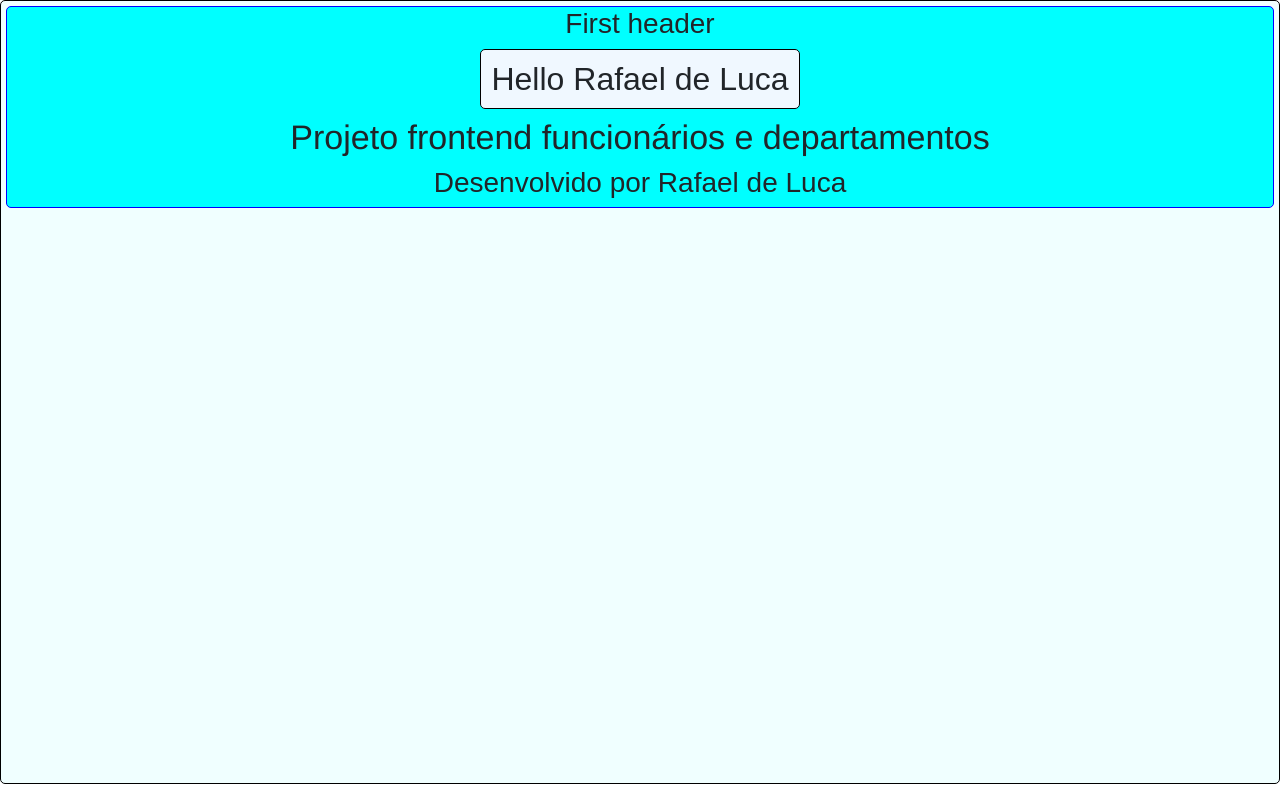
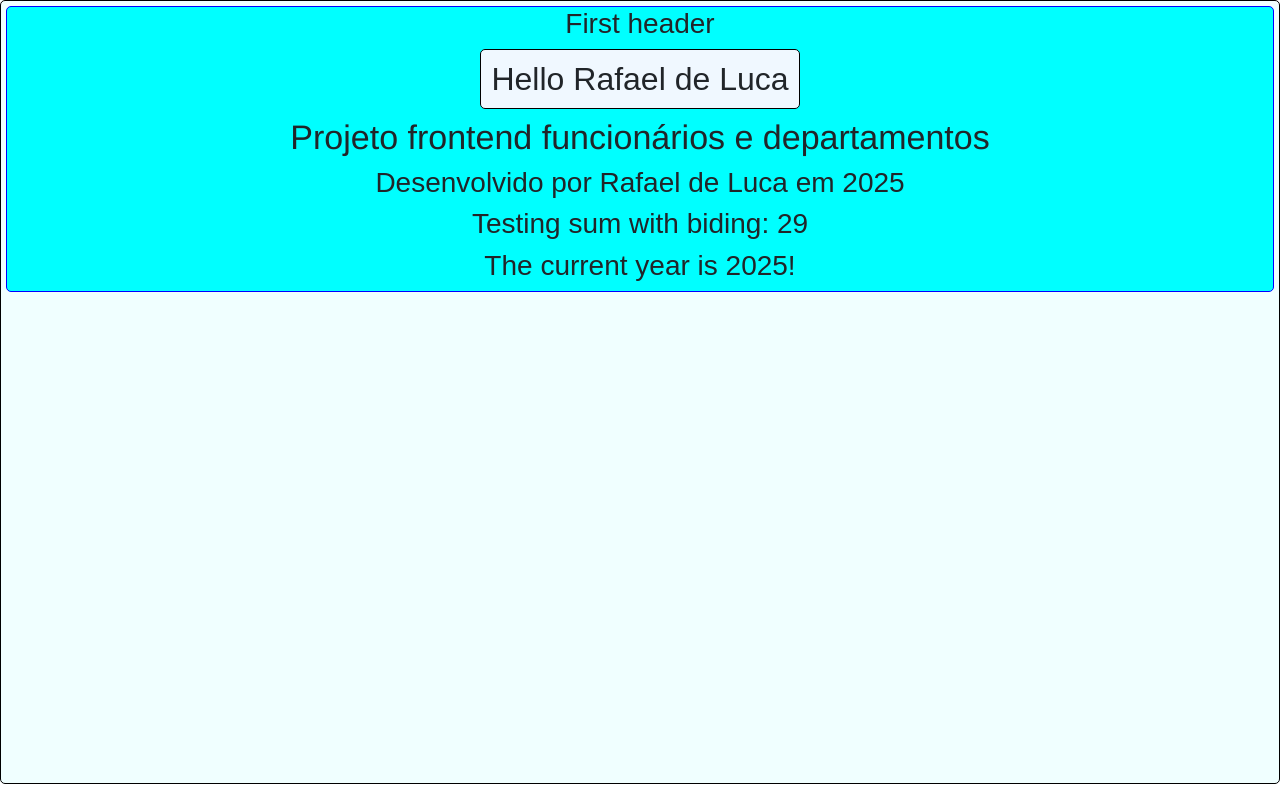
Before and after one commit to rafaelgauderio/angular-department-employees, an Angular app: page / in a window 1280 px wide. Built offline with nearby package versions, Linux system fonts and the light colour scheme.

Commit message:
binding and interpolation

```diff
--- a/src/app/app.component.html
+++ b/src/app/app.component.html
@@ -30,6 +30,8 @@
     <app-header></app-header>
     <app-hello></app-hello>
     <h1>Projeto frontend funcionários e departamentos</h1>
-    <h3>Desenvolvido por {{name}}</h3>
+    <h3>Desenvolvido por {{name}} em {{year}}</h3>
+    <h3>Testing sum with biding: {{ 17 + 12 }}</h3>
+    <h3>The current year is {{getYear()}}!</h3>
   </main>
 </html>
--- a/src/app/app.component.ts
+++ b/src/app/app.component.ts
@@ -12,5 +12,10 @@ import { HeaderComponent } from "./header/header.component";
 })
 export class AppComponent {
   title = 'frontend-funcionarios-departamentos';
-  name = 'Rafael de Luca'
+  name = 'Rafael de Luca';
+  year = 2025;
+
+  getYear() {
+    return this.year;
+  }
 }
```
